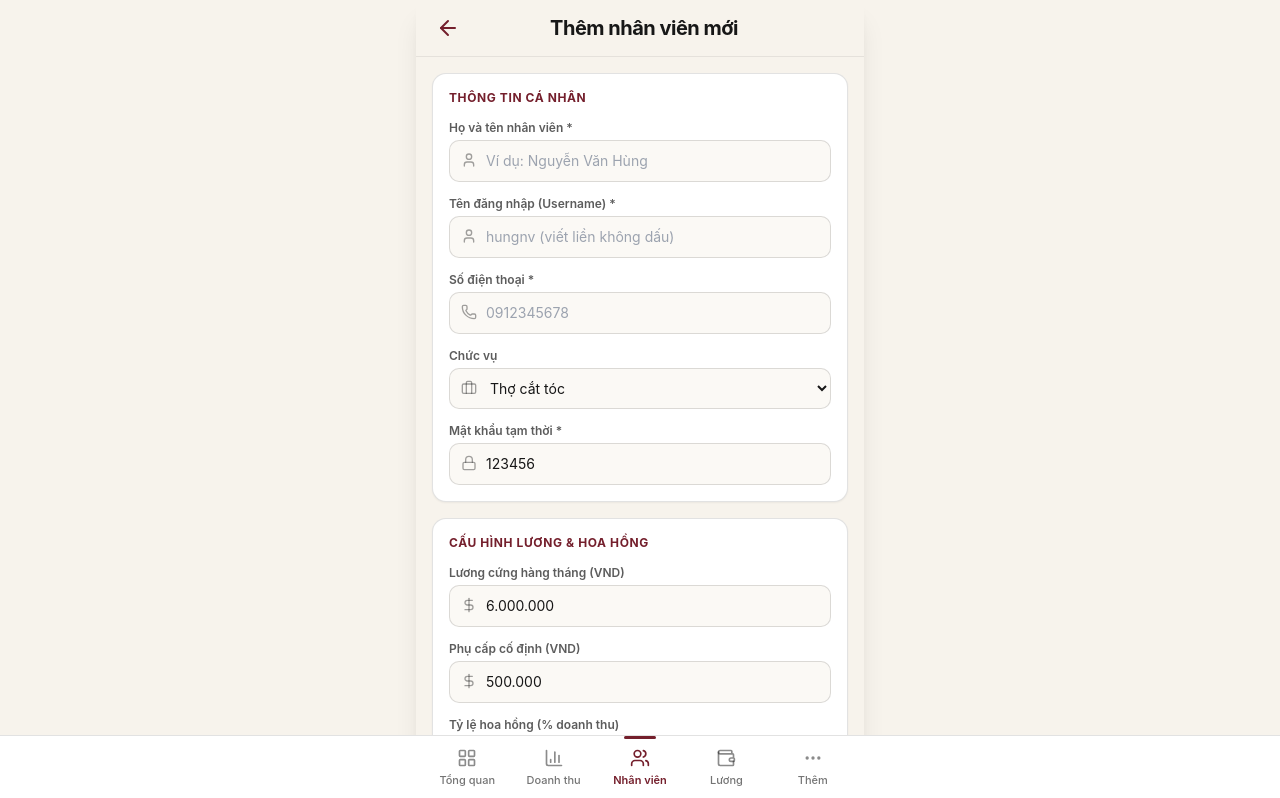
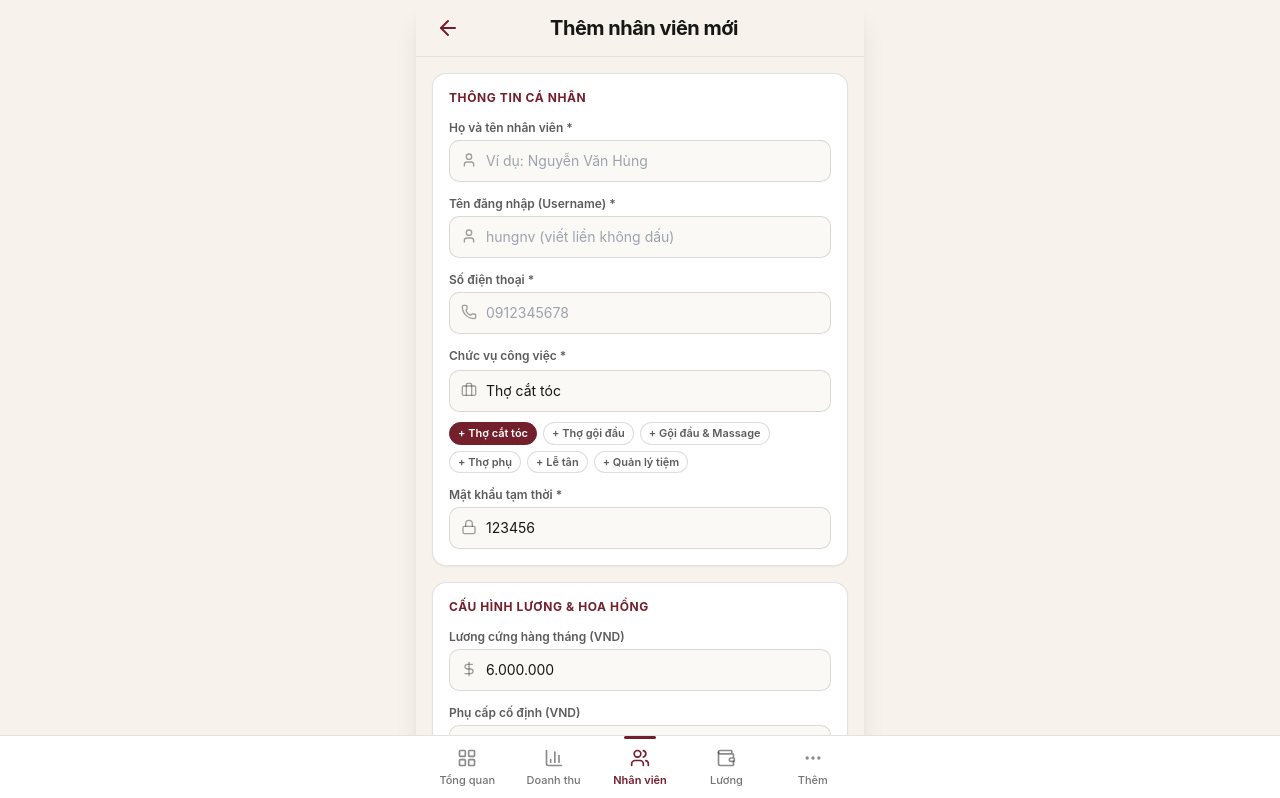
Before and after one commit to ryder2002/hair-salon-toananh, a Next.js app: page /admin/employees/new in a window 1280 px wide. Shown: the top 798 px of the page. Built offline with nearby package versions, Linux system fonts and the light colour scheme.

Commit message:
feat: implement employee management pages and state store with feature testing script

```diff
--- a/src/app/admin/employees/[id]/page.tsx
+++ b/src/app/admin/employees/[id]/page.tsx
@@ -161,16 +161,33 @@ export default function EmployeeDetailPage() {
             CẤU HÌNH LƯƠNG NHÂN VIÊN
           </h3>
 
-          <div className="space-y-1">
+          <div className="space-y-1.5">
             <label className="block text-xs font-semibold text-[rgba(23,23,23,0.7)]">
-              Chức vụ
+              Chức vụ công việc
             </label>
             <input
               type="text"
               value={jobTitle}
               onChange={(e) => setJobTitle(e.target.value)}
+              placeholder="Nhập hoặc chọn chức vụ (Ví dụ: Thợ gội đầu, Lễ tân...)"
               className="w-full bg-[#F7F3EC]/50 border border-[rgba(23,23,23,0.14)] rounded-[10px] px-3.5 py-2.5 text-sm text-[#171717] focus:outline-none focus:border-[#741F2C]"
             />
+            <div className="flex flex-wrap gap-1.5 pt-1">
+              {["Thợ cắt tóc", "Thợ gội đầu", "Gội đầu & Massage", "Thợ phụ", "Lễ tân", "Quản lý tiệm"].map((title) => (
+                <button
+                  key={title}
+                  type="button"
+                  onClick={() => setJobTitle(title)}
+                  className={`px-2 py-0.5 rounded-full text-[11px] font-semibold border transition-colors ${
+                    jobTitle === title
+                      ? "bg-[#741F2C] text-white border-[#741F2C]"
+                      : "bg-white text-[rgba(23,23,23,0.7)] border-[rgba(23,23,23,0.14)] hover:bg-gray-50"
+                  }`}
+                >
+                  + {title}
+                </button>
+              ))}
+            </div>
           </div>
 
           <div className="space-y-1">
--- a/src/app/admin/employees/new/page.tsx
+++ b/src/app/admin/employees/new/page.tsx
@@ -143,23 +143,37 @@ export default function AddEmployeePage() {
                 </div>
               </div>
 
-              <div className="space-y-1">
+              <div className="space-y-1.5">
                 <label className="block text-xs font-semibold text-[rgba(23,23,23,0.7)]">
-                  Chức vụ
+                  Chức vụ công việc *
                 </label>
                 <div className="relative">
                   <Briefcase className="w-4 h-4 text-[rgba(23,23,23,0.4)] absolute left-3 top-3" />
-                  <select
+                  <input
+                    type="text"
                     value={jobTitle}
                     onChange={(e) => setJobTitle(e.target.value)}
+                    placeholder="Gõ hoặc chọn chức vụ (Ví dụ: Thợ gội đầu, Lễ tân...)"
+                    required
                     className="w-full bg-[#F7F3EC]/50 border border-[rgba(23,23,23,0.14)] rounded-[10px] pl-9 pr-3 py-2.5 text-sm text-[#171717] focus:outline-none focus:border-[#741F2C]"
-                  >
-                    <option value="Thợ cắt tóc">Thợ cắt tóc</option>
-                    <option value="Thợ chính">Thợ chính</option>
-                    <option value="Thợ phụ">Thợ phụ</option>
-                    <option value="Quản lý">Quản lý tiệm</option>
-                    <option value="Thực tập">Thực tập</option>
-                  </select>
+                  />
+                </div>
+                {/* Quick Job Title Choice Chips */}
+                <div className="flex flex-wrap gap-1.5 pt-1">
+                  {["Thợ cắt tóc", "Thợ gội đầu", "Gội đầu & Massage", "Thợ phụ", "Lễ tân", "Quản lý tiệm"].map((title) => (
+                    <button
+                      key={title}
+                      type="button"
+                      onClick={() => setJobTitle(title)}
+                      className={`px-2 py-0.5 rounded-full text-[11px] font-semibold border transition-colors ${
+                        jobTitle === title
+                          ? "bg-[#741F2C] text-white border-[#741F2C]"
+                          : "bg-white text-[rgba(23,23,23,0.7)] border-[rgba(23,23,23,0.14)] hover:bg-gray-50"
+                      }`}
+                    >
+                      + {title}
+                    </button>
+                  ))}
                 </div>
               </div>
 
--- a/src/lib/employee-store.ts
+++ b/src/lib/employee-store.ts
@@ -40,6 +40,8 @@ export function saveEmployees(employees: StoredEmployee[]): void {
   }
 }
 
+const normalizeUser = (str: string) => str.replace(/^@/, "").trim().toLowerCase();
+
 export function addEmployee(data: {
   username: string;
   password?: string;
@@ -51,15 +53,15 @@ export function addEmployee(data: {
   commissionRate?: number;
 }): StoredEmployee {
   const employees = getEmployees();
-  const cleanUsername = data.username.trim().toLowerCase();
+  const cleanUsername = normalizeUser(data.username);
 
   const newEmp: StoredEmployee = {
     id: `emp_${Date.now()}_${Math.random().toString(36).substring(2, 6)}`,
     username: cleanUsername,
-    password: data.password || "123456",
+    password: (data.password || "123456").trim(),
     fullName: data.fullName.trim(),
     phone: data.phone.trim(),
-    jobTitle: data.jobTitle || "Thợ cắt tóc",
+    jobTitle: data.jobTitle.trim() || "Thợ cắt tóc",
     baseSalary: data.baseSalary || 6000000,
     allowance: data.allowance || 500000,
     commissionRate: data.commissionRate || 8.0,
@@ -68,22 +70,24 @@ export function addEmployee(data: {
     createdAt: new Date().toISOString(),
   };
 
-  const updated = [newEmp, ...employees.filter((e) => e.username !== cleanUsername)];
+  const updated = [newEmp, ...employees.filter((e) => normalizeUser(e.username) !== cleanUsername)];
   saveEmployees(updated);
   return newEmp;
 }
 
 export function deleteEmployee(id: string): void {
   const employees = getEmployees();
-  const updated = employees.filter((e) => e.id !== id && e.username !== id);
+  const cleanId = normalizeUser(id);
+  const updated = employees.filter((e) => e.id !== id && normalizeUser(e.username) !== cleanId);
   saveEmployees(updated);
 }
 
 export function toggleEmployeeStatus(id: string): "active" | "inactive" {
   const employees = getEmployees();
+  const cleanId = normalizeUser(id);
   let nextStatus: "active" | "inactive" = "inactive";
   const updated = employees.map((e) => {
-    if (e.id === id || e.username === id) {
+    if (e.id === id || normalizeUser(e.username) === cleanId) {
       nextStatus = e.status === "active" ? "inactive" : "active";
       return { ...e, status: nextStatus };
     }
@@ -93,14 +97,22 @@ export function toggleEmployeeStatus(id: string): "active" | "inactive" {
   return nextStatus;
 }
 
-export function verifyEmployeeLogin(username: string, password: string): StoredEmployee | null {
-  const cleanUsername = username.trim().toLowerCase();
-  const cleanPassword = password.trim();
+export function verifyEmployeeLogin(userQuery: string, passwordQuery: string): StoredEmployee | null {
+  const cleanQuery = normalizeUser(userQuery);
+  const cleanPhone = userQuery.trim();
+  const cleanPassword = passwordQuery.trim();
   const employees = getEmployees();
 
-  const found = employees.find(
-    (e) => e.username === cleanUsername && (e.password === cleanPassword || cleanPassword === "123456" || cleanPassword === "10122002")
-  );
+  const found = employees.find((e) => {
+    const normName = normalizeUser(e.username);
+    const isUserMatch = normName === cleanQuery || e.phone.trim() === cleanPhone || normalizeUser(e.fullName) === cleanQuery;
+    if (!isUserMatch) return false;
+
+    // Check password
+    const empPass = (e.password || "123456").trim();
+    const isPassMatch = empPass === cleanPassword || cleanPassword === "123456" || cleanPassword === "10122002";
+    return isPassMatch;
+  });
 
   return found || null;
 }
```
Also changed, not shown: scripts/test-all-features.js (+26 -13 lines), 1 other file (tests, documents, lock files or other folders).
